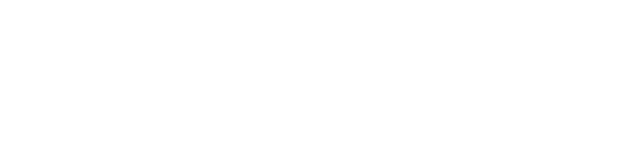
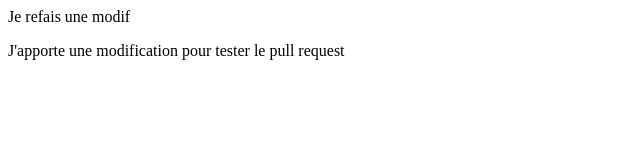
Before and after one commit to Lyes-Azzouz/Projet_github_Exercice_deux, a plain HTML site: page index.html in a window 1280 px wide. Shown: the whole page, without its empty margins (0-640 px from the left). Drawn offline with Linux system fonts and the light colour scheme.

Commit message:
je modifie le fichier

```diff
--- a/index.html
+++ b/index.html
@@ -4,6 +4,8 @@
     <meta charset="UTF-8" />
     <meta name="viewport" content="width=device-width, initial-scale=1.0" />
     <title>Document</title>
+    <span>Je refais une modif</span>
+    <p>J'apporte une modification pour tester le pull request</p>
   </head>
   <body></body>
 </html>
```
